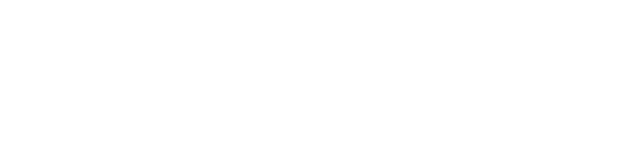
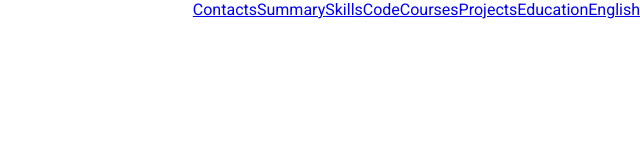
Before and after one commit to DzmitrySudalenka/rsschool-cv_2022Q4, a plain HTML site: page index.html in a window 1280 px wide. Shown: the whole page, without its empty margins (640-1280 px from the left). Drawn offline with Linux system fonts and the light colour scheme.

Commit message:
feat: add navigation

```diff
--- a/index.html
+++ b/index.html
@@ -21,7 +21,20 @@
 <body>
 
   <header class = "header">
-    <div class="container"></div>
+    <div class="container">
+      <nav class="nav">
+        <ul class="nav-list">
+          <li class="nav-item"><a href="#contacts" class="nav-link">Contacts</a></li>
+          <li class="nav-item"><a href="#summary" class="nav-link">Summary</a></li>
+          <li class="nav-item"><a href="#skills" class="nav-link">Skills</a></li>
+          <li class="nav-item"><a href="#code" class="nav-link">Code</a></li>
+          <li class="nav-item"><a href="#courses" class="nav-link">Courses</a></li>
+          <li class="nav-item"><a href="#projects" class="nav-link">Projects</a></li>
+          <li class="nav-item"><a href="#education" class="nav-link">Education</a></li>
+          <li class="nav-item"><a href="#english" class="nav-link">English</a></li>
+        </ul>
+      </nav>
+    </div>
   </header>
 
   <main class = "main">
--- a/style.css
+++ b/style.css
@@ -34,3 +34,9 @@ img {
   max-width: 1440px;
   margin: 0 auto;
 }
+
+.nav-list {
+  display: flex;
+  justify-content: flex-end;
+  align-items: center;
+}
```
